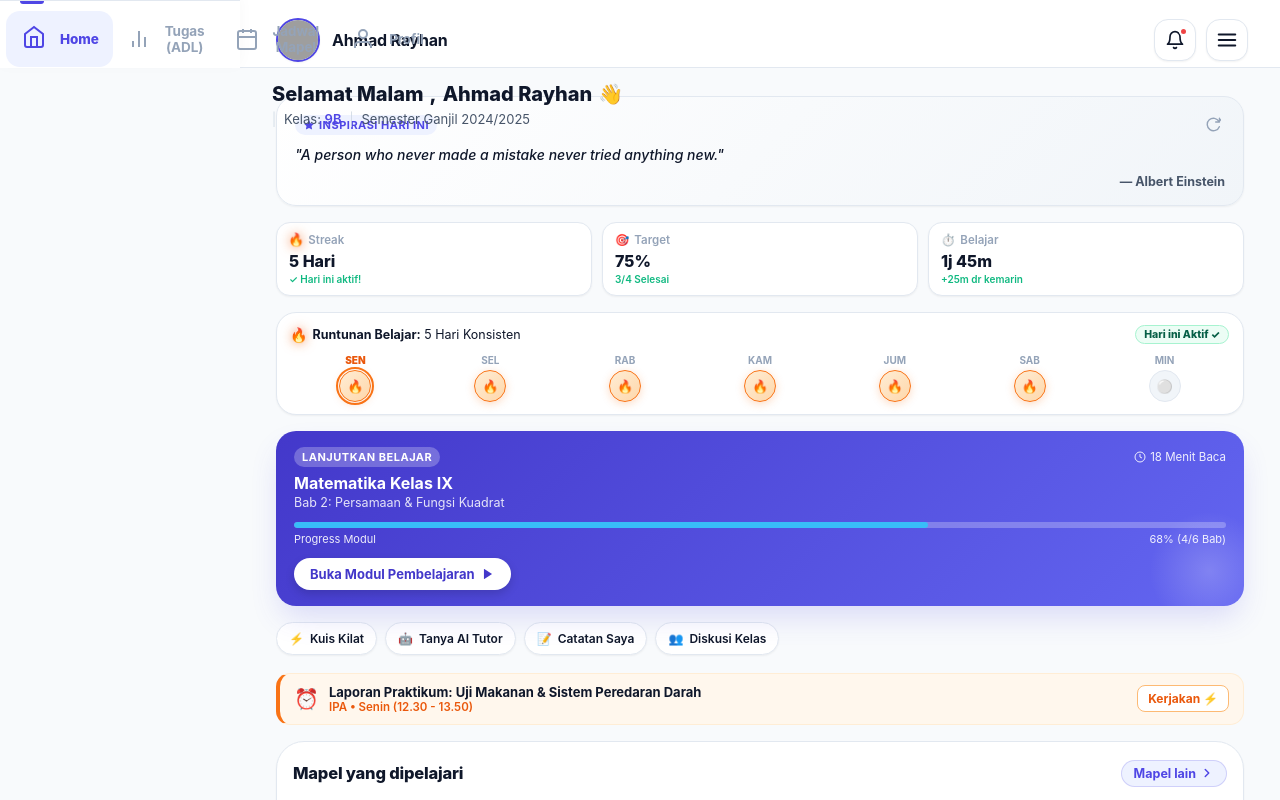
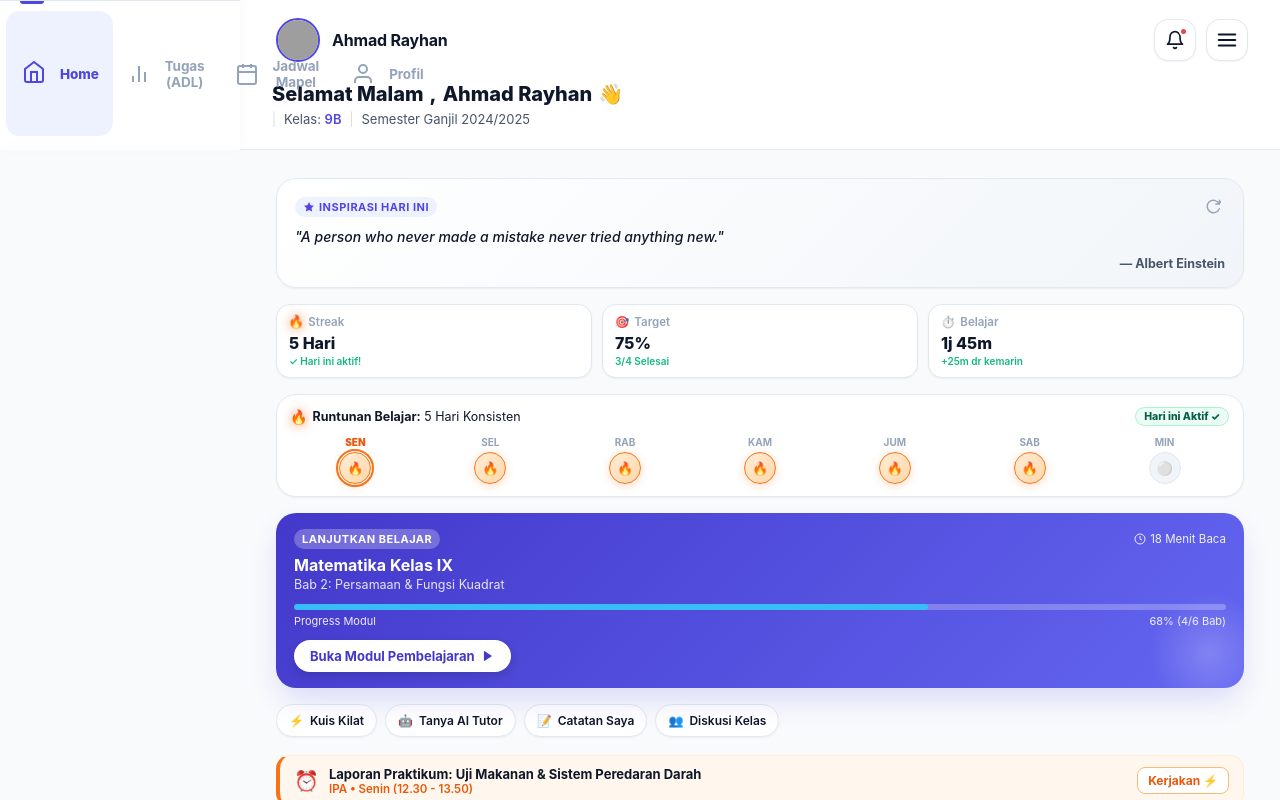
Before and after one commit to aahmadm/EduSmart, a plain HTML site: page index.html in a window 1280 px wide. Drawn offline with Linux system fonts and the light colour scheme; grey boxes are pictures that could not be loaded.

Commit message:
Fix desktop header overlap

```diff
--- a/css/style.css
+++ b/css/style.css
@@ -3176,7 +3176,7 @@ body {
   .app-wrapper {
     display: grid;
     grid-template-columns: 240px 1fr;
-    grid-template-rows: 68px 1fr;
+    grid-template-rows: auto 1fr;
     grid-template-areas:
       "sidebar header"
       "sidebar main";
@@ -3187,6 +3187,10 @@ body {
   /* Header di kanan atas */
   .app-header {
     grid-area: header;
+    position: relative;
+    z-index: 10;
+    height: auto;
+    min-height: 64px;
     padding: 14px 32px;
     border-bottom: 1px solid var(--border-color);
     background: var(--bg-card);
```
